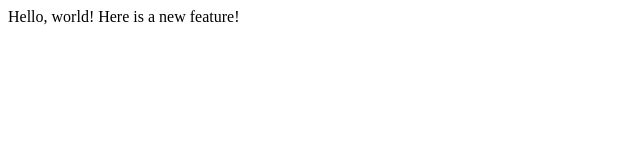
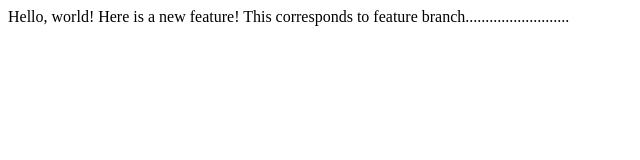
Before and after one commit to shammun/cs50WPPJ_Lecture0, a plain HTML site: page index.html in a window 1280 px wide. Shown: the whole page, without its empty margins (0-640 px from the left). Drawn offline with Linux system fonts and the light colour scheme.

Commit message:
Added a new line in the feature branch

```diff
--- a/index.html
+++ b/index.html
@@ -6,5 +6,6 @@
    <body>
         Hello, world!
         Here is a new feature!
+        This corresponds to feature branch..........................
    </body>
 </html>
```
